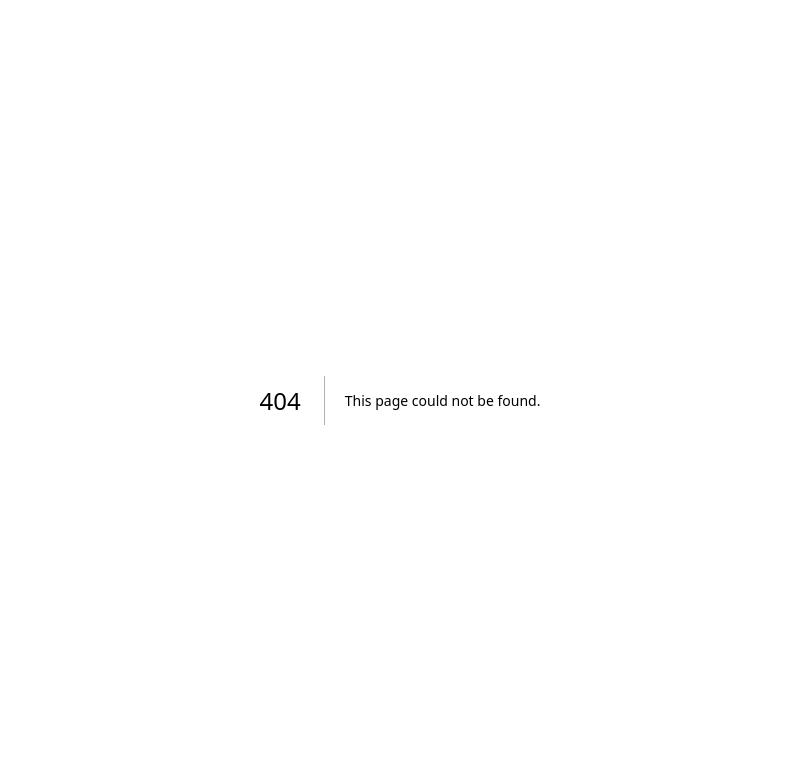
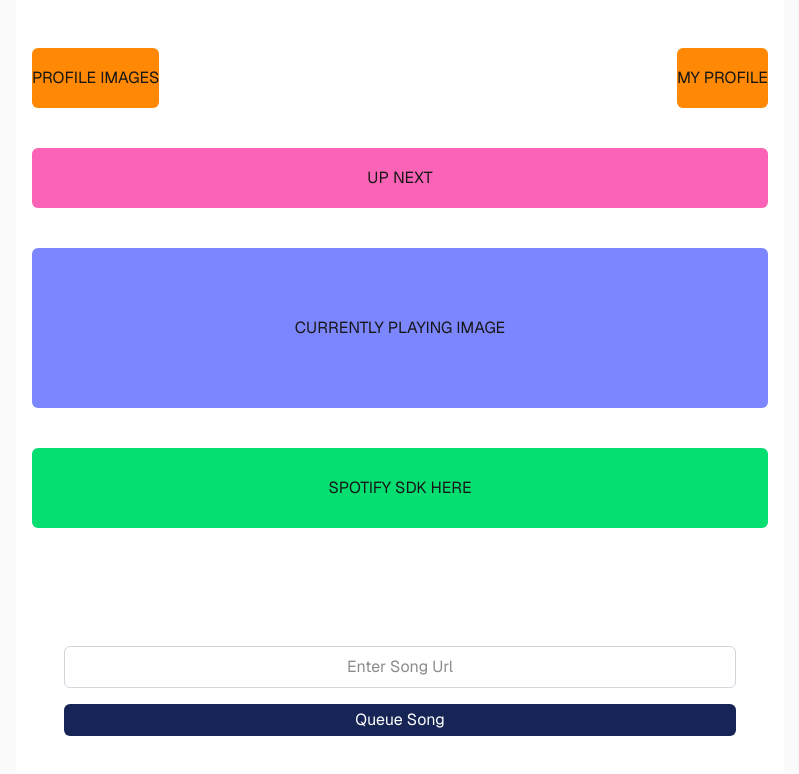
Before and after one commit to lilhuge/aux-police, a Next.js app: page /player in a window 1280 px wide. Before the commit this address had no page. Shown: the top 774 px of the page, without its empty margins (240-1039 px from the left). Built offline with nearby package versions, Linux system fonts and the light colour scheme.

Commit message:
feat: add player screen

```diff
--- a/src/app/page.tsx
+++ b/src/app/page.tsx
@@ -1,6 +1,7 @@
 'use client'
 
 import Image from 'next/image'
+import { useRouter } from 'next/navigation'
 
 export default function Home() {
 	const joinSession = (formData: FormData) => {
@@ -9,9 +10,11 @@
 		alert(`You searched for '${sessionCode}'`)
 	}
 
+	const router = useRouter()
+
 	return (
 		<div className='flex min-h-screen items-center justify-center bg-zinc-50 font-sans dark:bg-black'>
-			<main className='flex min-h-screen w-full max-w-3xl flex-col items-center justify-between py-8 px-4 bg-white dark:bg-black '>
+			<main className='flex min-h-screen w-full max-w-3xl flex-col items-center justify-between py-12 px-4 bg-white dark:bg-black '>
 				<Image
 					className='w-full h-auto dark:invert'
 					src='/hero.svg'
@@ -21,27 +24,28 @@
 					sizes='100vw'
 					priority
 				/>
-				<div className='flex flex-col items-center justify-center'>
+				<div className='flex flex-col w-full items-center justify-center px-8'>
 					<form
 						action={joinSession}
-						className='flex flex-col items-center justify-center'
+						className='flex flex-col w-full items-center justify-center'
 					>
 						<input
 							name='sessionCode'
 							type='text'
 							placeholder='Enter Session Code'
-							className='w-full border border-gray-300 text-center placeholder:text-center px-3 py-2 rounded-md'
+							className='w-full border border-gray-300 text-center placeholder:text-center px-3 py-2 mb-4 rounded-md'
 						/>
 						<button
 							type='submit'
-							className='w-full px-2 rounded-md bg-blue-950 text-white'
+							className='w-full h-8 px-2 rounded-md bg-blue-950 text-white mb-4'
 						>
 							Join Session
 						</button>
 					</form>
 					<button
 						type='button'
-						className='w-full px-2 rounded-md bg-blue-950 text-white'
+						className='w-full h-8 px-2 rounded-md bg-blue-950 text-white'
+						onClick={() => router.push('/player')}
 					>
 						Start Session
 					</button>
--- /dev/null
+++ b/src/app/player/page.tsx
@@ -0,0 +1,54 @@
+'use client'
+
+import Image from 'next/image'
+
+export default function Player() {
+	const joinSession = (formData: FormData) => {
+		const sessionCode = formData.get('sessionCode')
+		console.log(`Join session pressed with session code: ${sessionCode} `)
+		alert(`You searched for '${sessionCode}'`)
+	}
+
+	return (
+		<div className='flex min-h-screen items-center justify-center bg-zinc-50 font-sans dark:bg-black'>
+			<main className='flex min-h-screen w-full max-w-3xl flex-col items-center justify-between py-12 px-4 bg-white dark:bg-black '>
+				<div className='flex flex-col w-full items-center justify-center'>
+					<div className='flex w-full h-15 rounded-md items-center mb-10 justify-between'>
+						<div className='flex h-15 bg-orange-400 rounded-md justify-center items-center'>
+							<h3 className='text-center'>PROFILE IMAGES</h3>
+						</div>
+						<div className='flex h-15 bg-orange-400 rounded-md justify-center items-center'>
+							<h3 className='text-center'>MY PROFILE</h3>
+						</div>
+					</div>
+					<div className='w-full h-15 bg-pink-400 rounded-md flex items-center justify-center mb-10'>
+						<h3 className='text-center'>UP NEXT</h3>
+					</div>
+					<div className='w-full h-40 bg-indigo-400 rounded-md flex items-center justify-center mb-10'>
+						<h3 className='text-center'>CURRENTLY PLAYING IMAGE</h3>
+					</div>
+					<div className='w-full h-20 bg-green-400 rounded-md flex items-center justify-center'>
+						<h3 className='text-center'>SPOTIFY SDK HERE</h3>
+					</div>
+				</div>
+				<form
+					action={joinSession}
+					className='flex flex-col items-center justify-center w-full px-8'
+				>
+					<input
+						name='sessionCode'
+						type='text'
+						placeholder='Enter Song Url'
+						className='w-full border border-gray-300 text-center placeholder:text-center px-3 py-2 mb-4 rounded-md'
+					/>
+					<button
+						type='submit'
+						className='w-full h-8 px-2 rounded-md bg-blue-950 text-white mb-4'
+					>
+						Queue Song
+					</button>
+				</form>
+			</main>
+		</div>
+	)
+}
```
